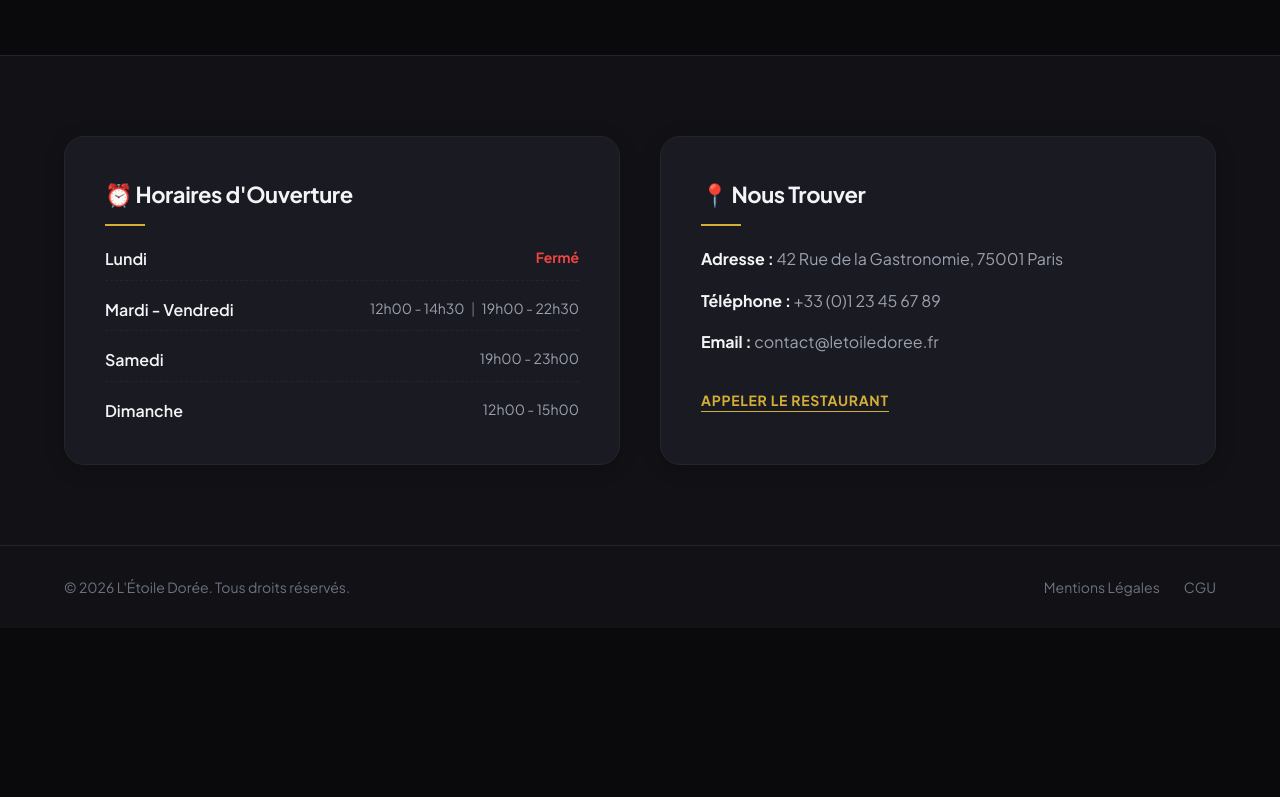
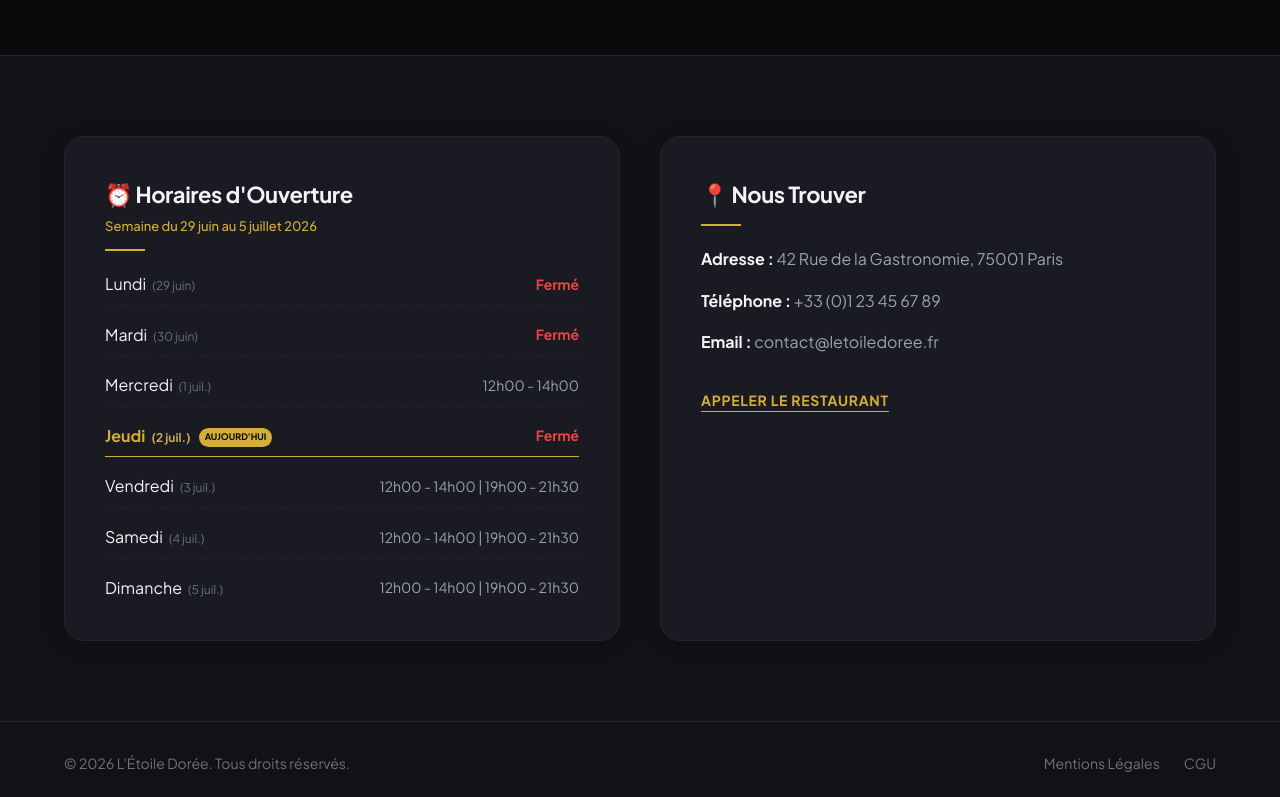
Before and after one commit to Nicocrpt/projet-restaurant-front, a React (Vite) app: page / in a window 1280 px wide. Shown: the part 1325-2122 px from the top of the page. Before the commit the page ends 1953 px from the top, so only its background shows below. Built offline with nearby package versions, Linux system fonts and the light colour scheme; a web font is replaced by a local one.

Commit message:
Horaire Dynamique

```diff
--- a/src/App.css
+++ b/src/App.css
@@ -317,6 +317,13 @@
   font-weight: 700;
 }
 
+.week-range {
+  font-size: 13px;
+  color: var(--accent);
+  margin-top: 4px;
+  font-weight: 500;
+}
+
 .hours-list {
   list-style: none;
   display: flex;
@@ -327,6 +334,7 @@
 .hours-list li {
   display: flex;
   justify-content: space-between;
+  align-items: center;
   border-bottom: 1px dashed var(--border-color);
   padding-bottom: 8px;
 }
@@ -335,6 +343,37 @@
   border-bottom: none;
   padding-bottom: 0;
 }
+
+.hours-list li.today {
+  color: var(--accent);
+  font-weight: 700;
+  border-bottom: 1px solid var(--accent);
+}
+
+.day-date {
+  color: var(--text-muted);
+  font-size: 12px;
+  margin-left: 4px;
+}
+
+.hours-list li.today .day-date {
+  color: var(--accent-hover);
+  opacity: 0.8;
+}
+
+.today-badge {
+  background-color: var(--accent);
+  color: #000;
+  font-size: 9px;
+  font-weight: 700;
+  text-transform: uppercase;
+  padding: 2px 6px;
+  border-radius: 10px;
+  margin-left: 8px;
+  display: inline-block;
+  vertical-align: middle;
+}
+
 
 .day {
   font-weight: 600;
--- /dev/null
+++ b/src/components/FeatureCard.jsx
@@ -0,0 +1,13 @@
+import React from 'react';
+
+function FeatureCard({ icon, title, description }) {
+  return (
+    <div className="feature-card">
+      <div className="feature-icon">{icon}</div>
+      <h3>{title}</h3>
+      <p>{description}</p>
+    </div>
+  );
+}
+
+export default FeatureCard;
--- a/src/pages/Home.jsx
+++ b/src/pages/Home.jsx
@@ -1,10 +1,99 @@
 import React from 'react';
 import { Link } from 'react-router-dom';
+import FeatureCard from '../components/FeatureCard.jsx';
 
 function Home() {
+  // We define the features since they repeat 4 times in a grid
+  const features = [
+    {
+      icon: "✨",
+      title: "Cuisine Raffinée",
+      description: "Des plats d'exception préparés avec rigueur et créativité par notre brigade."
+    },
+    {
+      icon: "🌿",
+      title: "Produits Locaux",
+      description: "Une sélection rigoureuse d'ingrédients de saison en circuit court."
+    },
+    {
+      icon: "🍷",
+      title: "Cave d'Exception",
+      description: "Des accords mets-vins méticuleusement sélectionnés pour parfaire votre repas."
+    },
+    {
+      icon: "🕯️",
+      title: "Ambiance Cosy",
+      description: "Un cadre chaleureux et intime pour savourer chaque moment."
+    }
+  ];
+
+  // Helper: Get dates of the current week (Monday to Sunday)
+  const getWeekDays = () => {
+    const current = new Date(); // Returns July 2, 2026
+    const week = [];
+
+    // Day of the week (0 = Sunday, 1 = Monday, etc.)
+    const currentDay = current.getDay();
+    // Adjust distance so Monday is 0
+    const distance = currentDay === 0 ? -6 : 1 - currentDay;
+
+    const monday = new Date(current);
+    monday.setDate(current.getDate() + distance);
+
+    for (let i = 0; i < 7; i++) {
+      const day = new Date(monday);
+      day.setDate(monday.getDate() + i);
+      week.push(day);
+    }
+    return week;
+  };
+
+  const weekDays = getWeekDays();
+
+  // Helper: Format range label (e.g. "du 29 juin au 5 juillet 2026")
+  const formatWeekRange = (days) => {
+    if (days.length === 0) return '';
+    const first = days[0];
+    const last = days[6];
+
+    const options = { day: 'numeric', month: 'long' };
+    const firstStr = first.toLocaleDateString('fr-FR', options);
+    const lastStr = last.toLocaleDateString('fr-FR', { day: 'numeric', month: 'long', year: 'numeric' });
+
+    return `du ${firstStr} au ${lastStr}`;
+  };
+
+  // Helper: Match day to opening hours based on database slots
+  const getHoursForDate = (date) => {
+    const startRange = new Date('2026-07-01T00:00:00');
+    const endRange = new Date('2026-08-30T23:59:59');
+
+    // Check if within seeded slots range (July - August 2026)
+    if (date < startRange || date > endRange) {
+      return 'Fermé';
+    }
+
+    const dayOfWeek = date.getDay(); // 0 = Sunday, 1 = Monday, etc.
+
+    if (dayOfWeek === 4) {
+      // Thursday (Jeudi) has no slots in seed data -> Closed
+      return 'Fermé';
+    } else if (dayOfWeek === 3) {
+      // Wednesday (Mercredi) has only lunch slots (12h - 14h)
+      return '12h00 - 14h00';
+    } else {
+      // Monday, Tuesday, Friday, Saturday, Sunday have lunch (12h) and dinner (19h) slots
+      return '12h00 - 14h00 | 19h00 - 21h30';
+    }
+  };
+
+  const capitalizeFirstLetter = (string) => {
+    return string.charAt(0).toUpperCase() + string.slice(1);
+  };
+
   return (
     <div className="home-container">
-      {/* Hero Section */}
+      {/* Hero Section (Single-use, kept inline to avoid over-engineering) */}
       <section className="hero-section">
         <div className="hero-overlay"></div>
         <div className="hero-content">
@@ -41,58 +130,51 @@ function Home() {
             </div>
 
             <div className="features-grid">
-              <div className="feature-card">
-                <div className="feature-icon">✨</div>
-                <h3>Cuisine Raffinée</h3>
-                <p>Des plats d'exception préparés avec rigueur et créativité par notre brigade.</p>
-              </div>
-              <div className="feature-card">
-                <div className="feature-icon">🌿</div>
-                <h3>Produits Locaux</h3>
-                <p>Une sélection rigoureuse d'ingrédients de saison en circuit court.</p>
-              </div>
-              <div className="feature-card">
-                <div className="feature-icon">🍷</div>
-                <h3>Cave d'Exception</h3>
-                <p>Des accords mets-vins méticuleusement sélectionnés pour parfaire votre repas.</p>
-              </div>
-              <div className="feature-card">
-                <div className="feature-icon">🕯️</div>
-                <h3>Ambiance Cosy</h3>
-                <p>Un cadre chaleureux et intime pour savourer chaque moment.</p>
-              </div>
+              {features.map((feature, index) => (
+                <FeatureCard
+                  key={index}
+                  icon={feature.icon}
+                  title={feature.title}
+                  description={feature.description}
+                />
+              ))}
             </div>
           </div>
         </div>
       </section>
 
-      {/* Quick Info & Hours Section */}
+      {/* Quick Info & Dynamic Hours Section */}
       <section className="info-section">
         <div className="section-container">
           <div className="info-grid">
+            {/* Dynamic Hours Card based on DB Slots */}
             <div className="info-card hours-card">
               <h3 className="card-title">⏰ Horaires d'Ouverture</h3>
+              <p className="week-range">Semaine {formatWeekRange(weekDays)}</p>
               <div className="divider-small"></div>
               <ul className="hours-list">
-                <li>
-                  <span className="day">Lundi</span>
-                  <span className="time closed">Fermé</span>
-                </li>
-                <li>
-                  <span className="day">Mardi - Vendredi</span>
-                  <span className="time">12h00 - 14h30 <span className="separator">|</span> 19h00 - 22h30</span>
-                </li>
-                <li>
-                  <span className="day">Samedi</span>
-                  <span className="time">19h00 - 23h00</span>
-                </li>
-                <li>
-                  <span className="day">Dimanche</span>
-                  <span className="time">12h00 - 15h00</span>
-                </li>
+                {weekDays.map((day, index) => {
+                  const hours = getHoursForDate(day);
+                  const isClosed = hours === 'Fermé';
+                  const isToday = day.toDateString() === new Date().toDateString();
+
+                  return (
+                    <li key={index} className={isToday ? 'today' : ''}>
+                      <span className="day-name">
+                        {capitalizeFirstLetter(day.toLocaleDateString('fr-FR', { weekday: 'long' }))}
+                        <span className="day-date"> ({day.toLocaleDateString('fr-FR', { day: 'numeric', month: 'short' })})</span>
+                        {isToday && <span className="today-badge">Aujourd'hui</span>}
+                      </span>
+                      <span className={`time ${isClosed ? 'closed' : ''}`}>
+                        {hours}
+                      </span>
+                    </li>
+                  );
+                })}
               </ul>
             </div>
 
+            {/* Contact Details Card */}
             <div className="info-card contact-card">
               <h3 className="card-title">📍 Nous Trouver</h3>
               <div className="divider-small"></div>
```
Also changed, not shown: src/components/Categorie.jsx (added, +26 -0 lines), src/components/Footer.jsx (added, +17 -0 lines), src/components/Header.jsx (added, +27 -0 lines), src/components/Plat.jsx (added, +23 -0 lines).
